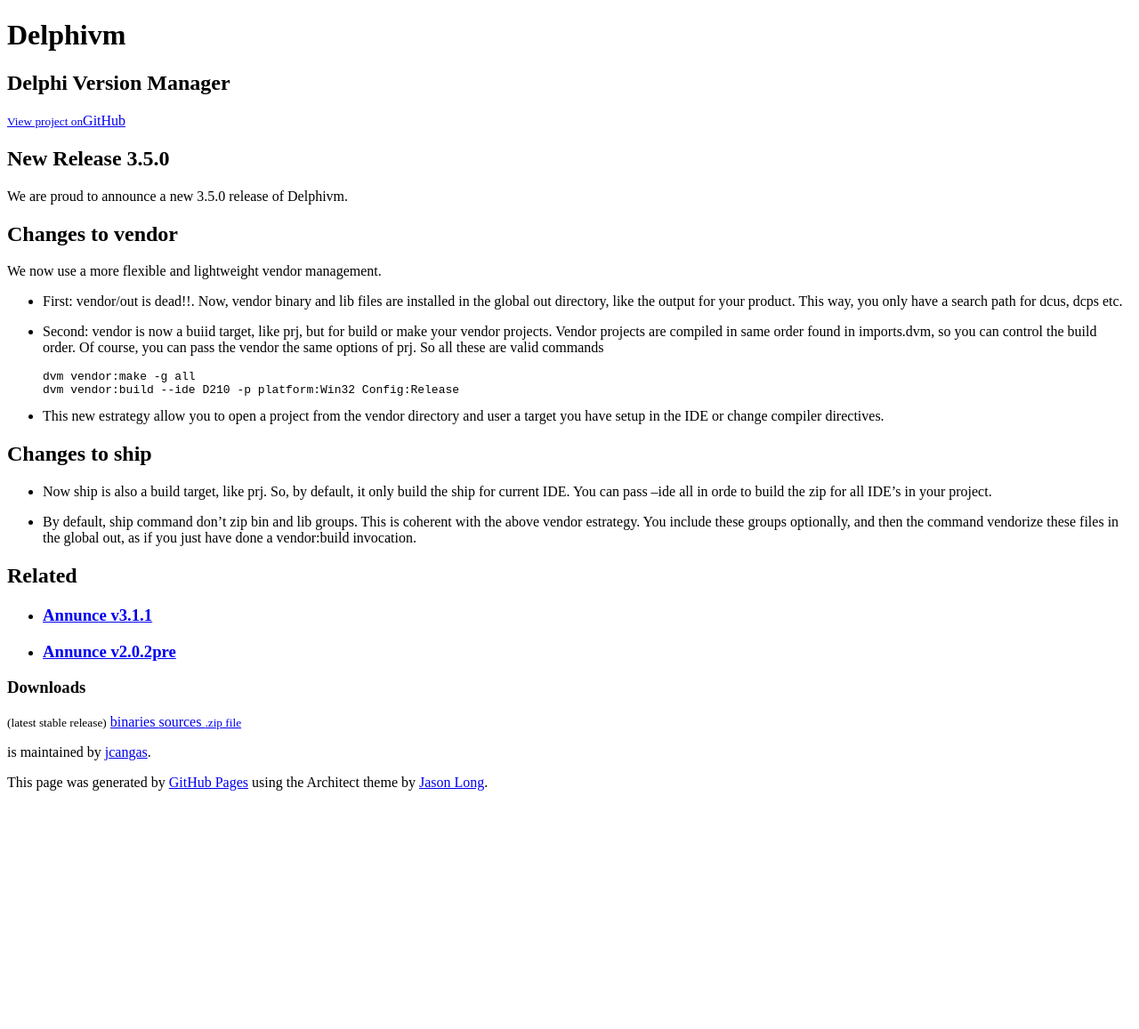
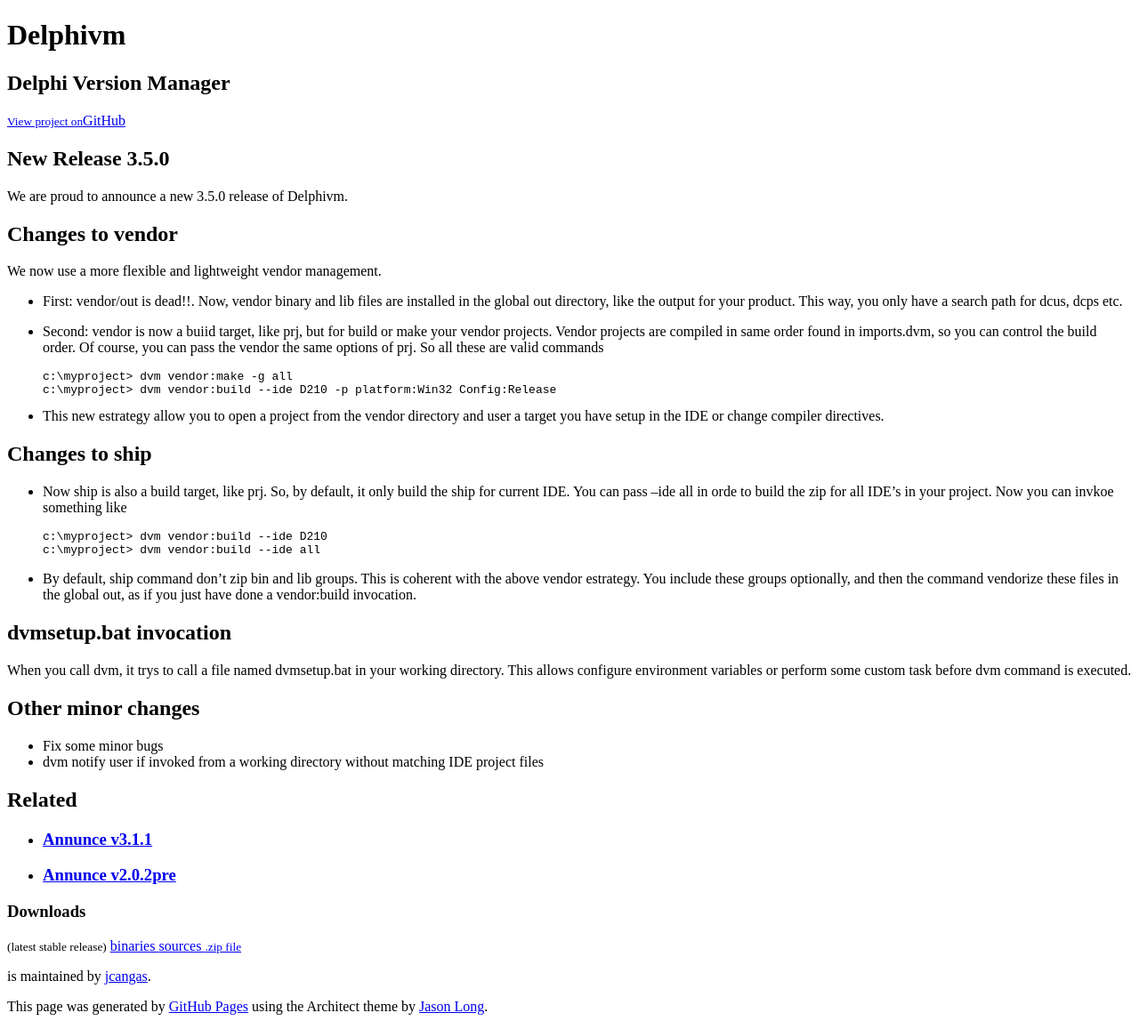
Before and after one commit to jcangas/DelphiVM, a Jekyll site: the page built from _posts/2015-11-02-new-release-350.markdown, in a window 1280 px wide. Shown: the whole page at 89% size. Built offline with Jekyll 4.4.1, drawn with Linux system fonts in a browser that asks for light colours; before the commit the page ends 905 px from its top, so only the background shows below that.

Commit message:
update [ann] release 3.5.0

```diff
--- a/_posts/2015-11-02-new-release-350.markdown
+++ b/_posts/2015-11-02-new-release-350.markdown
@@ -13,13 +13,26 @@
 * First: vendor/out is dead!!. Now, vendor binary and lib files are installed in the global out directory, like the output for your product. This way, you only have a search path for dcus, dcps etc.
 * Second: vendor is now a buiid target, like prj, but for build or make your vendor projects. Vendor projects are compiled in same order found in imports.dvm, so you can control the build order. Of course, you can pass the vendor the same options of prj. So all these are valid commands
 
-      dvm vendor:make -g all
-      dvm vendor:build --ide D210 -p platform:Win32 Config:Release
+      c:\myproject> dvm vendor:make -g all
+      c:\myproject> dvm vendor:build --ide D210 -p platform:Win32 Config:Release
 
 * This new estrategy allow you to open a project from the vendor directory and user a target you have setup in the IDE or change compiler directives.
 
 ## Changes to ship
 
-* Now ship is also a build target, like prj. So, by default, it only build the ship for current IDE. You can pass --ide all in orde to build the zip for all IDE's in your project.
+* Now ship is also a build target, like prj. So, by default, it only build the ship for current IDE. You can pass --ide all in orde to build the zip for all IDE's in your project. Now you can invkoe something like
+
+      c:\myproject> dvm vendor:build --ide D210
+      c:\myproject> dvm vendor:build --ide all
+
 
 * By default, ship command don't zip bin and lib groups. This is coherent with the above vendor estrategy. You include these groups optionally, and then the command vendorize these files in the global out, as if you just have done a vendor:build invocation.
+
+## dvmsetup.bat invocation
+
+When you call dvm, it trys to call a file named dvmsetup.bat in your working directory. This allows configure environment variables or perform some custom task before dvm command is executed.
+
+## Other minor changes
+
+* Fix some minor bugs
+* dvm notify user if invoked from a working directory without matching IDE project files
```
